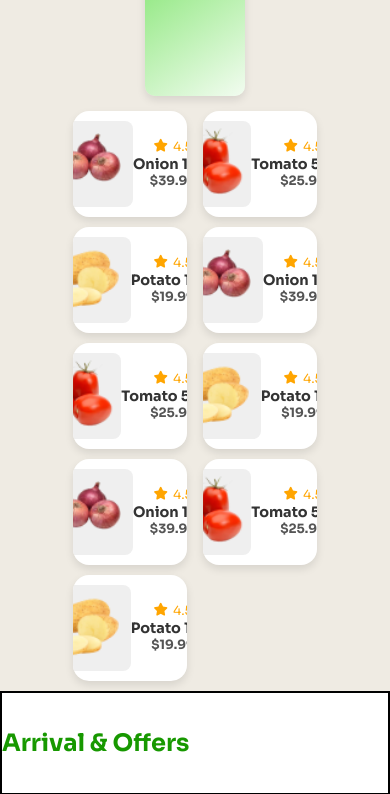
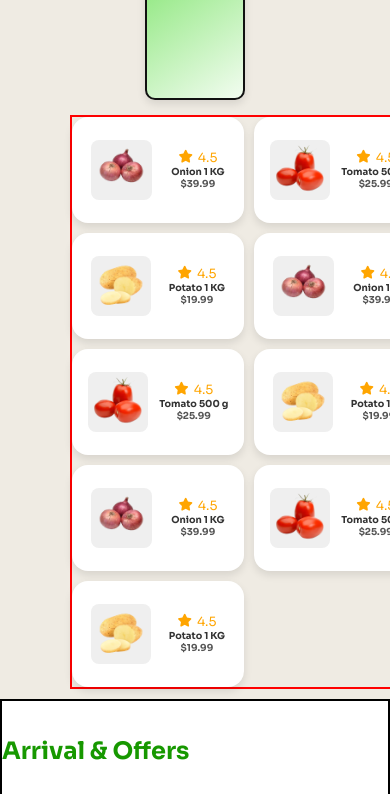
Before and after one commit to mirmrhaman/Assignment-3_Mir, a plain HTML site: page index.html in a window 390 px wide. Shown: the part 2370-3164 px from the top of the page. Drawn offline with Linux system fonts and the light colour scheme.

Commit message:
popular product griding

```diff
--- a/style.css
+++ b/style.css
@@ -609,6 +609,7 @@
     .story-card1 {
         /* grid-column: 1 / -1; */
         width: 100%;
+
     }
 
     .stories {
@@ -629,9 +630,16 @@
     .story-card1 {
         /* grid-column: 1 / -1; */
         width: 100%;
+        box-sizing: none;
+        border: #111111 2px solid;
     }
     .story-card1 img{
         margin-left: 250px;
+    }
+    .our-stories{
+        margin: 0px;
+        padding: 0px;
+
     }
 
     .stories {
@@ -642,24 +650,29 @@
         flex-direction: column;
     }
     .story-card2{
+        display: grid;
         grid-template-columns: repeat(2, 1fr);
+        margin-left: 0px;
+        border: red 2px solid;
     }
 
     .story-card {
-        width: 95%;
-        max-width: 350px;
+        /* width: 95%; */
+        max-width: 172px;
     }
 
     .story-card img {
-        max-width: 100%;
+        /* max-width: 100%; */
+        max-block-size: 70%;
+        max-inline-size: fit-content;
     }
 
     .story-card h3 {
-        font-size: 0.9rem;
+        font-size: 0.6rem;
     }
 
     .story-card p {
-        font-size: 0.8rem;
+        font-size: 0.6rem;
     }
 }
 
```
